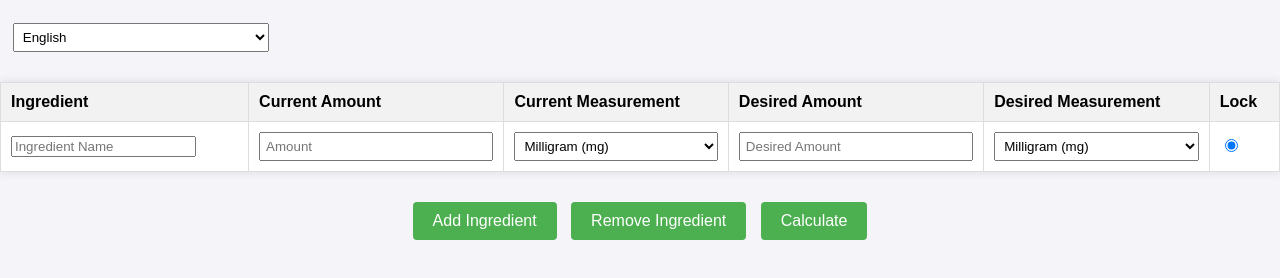
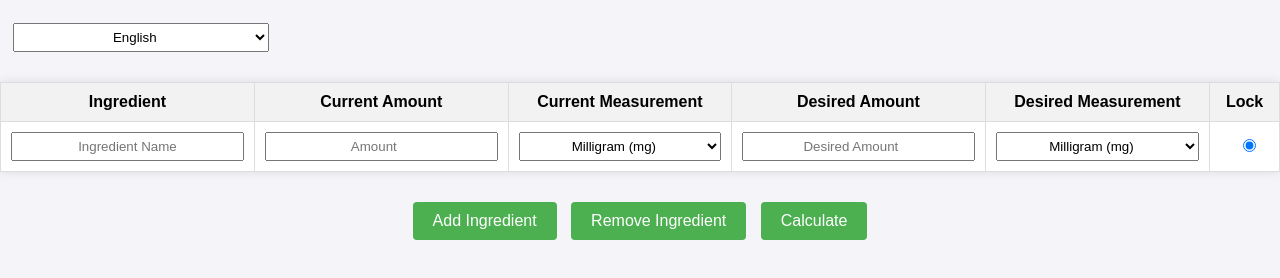
Before and after one commit to drakou111/MT, a plain HTML site: page index.html in a window 1280 px wide. Drawn offline with Linux system fonts and the light colour scheme.

Commit message:
CSS modifications

```diff
--- a/styles.css
+++ b/styles.css
@@ -36,18 +36,21 @@ th, td {
 
 th {
     background-color: #f2f2f2;
+    text-align: center;
 }
 
-input[type="number"] {
+input {
     width: 100%;
     padding: 5px;
     box-sizing: border-box;
+    text-align: center;
 }
 
 select {
     width: 100%;
     padding: 5px;
     box-sizing: border-box;
+    text-align: center;
 }
 
 /* Buttons */
@@ -60,6 +63,7 @@ button {
     cursor: pointer;
     border-radius: 4px;
     font-size: 16px;
+    text-align: center;
 }
 
 #buttons {
```
